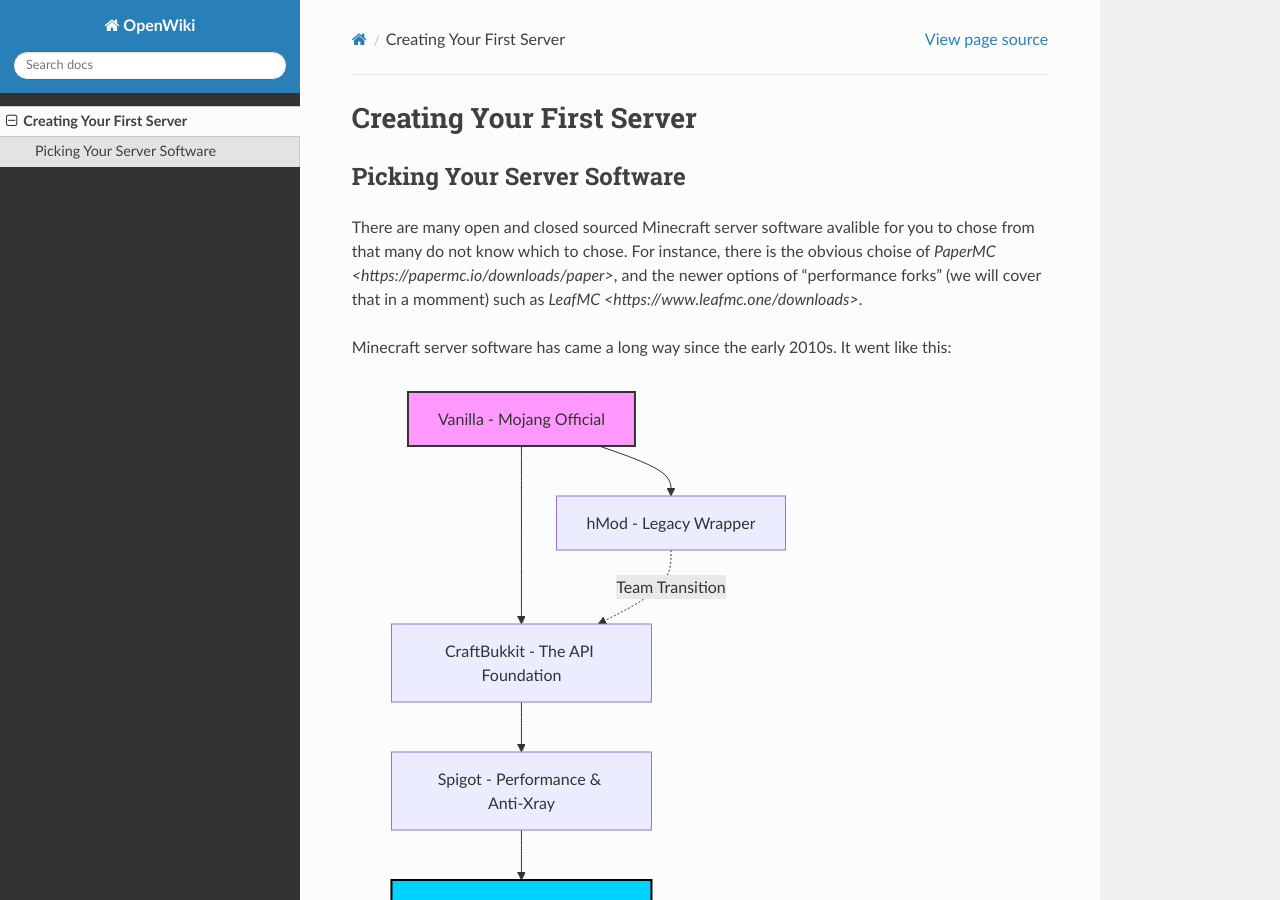
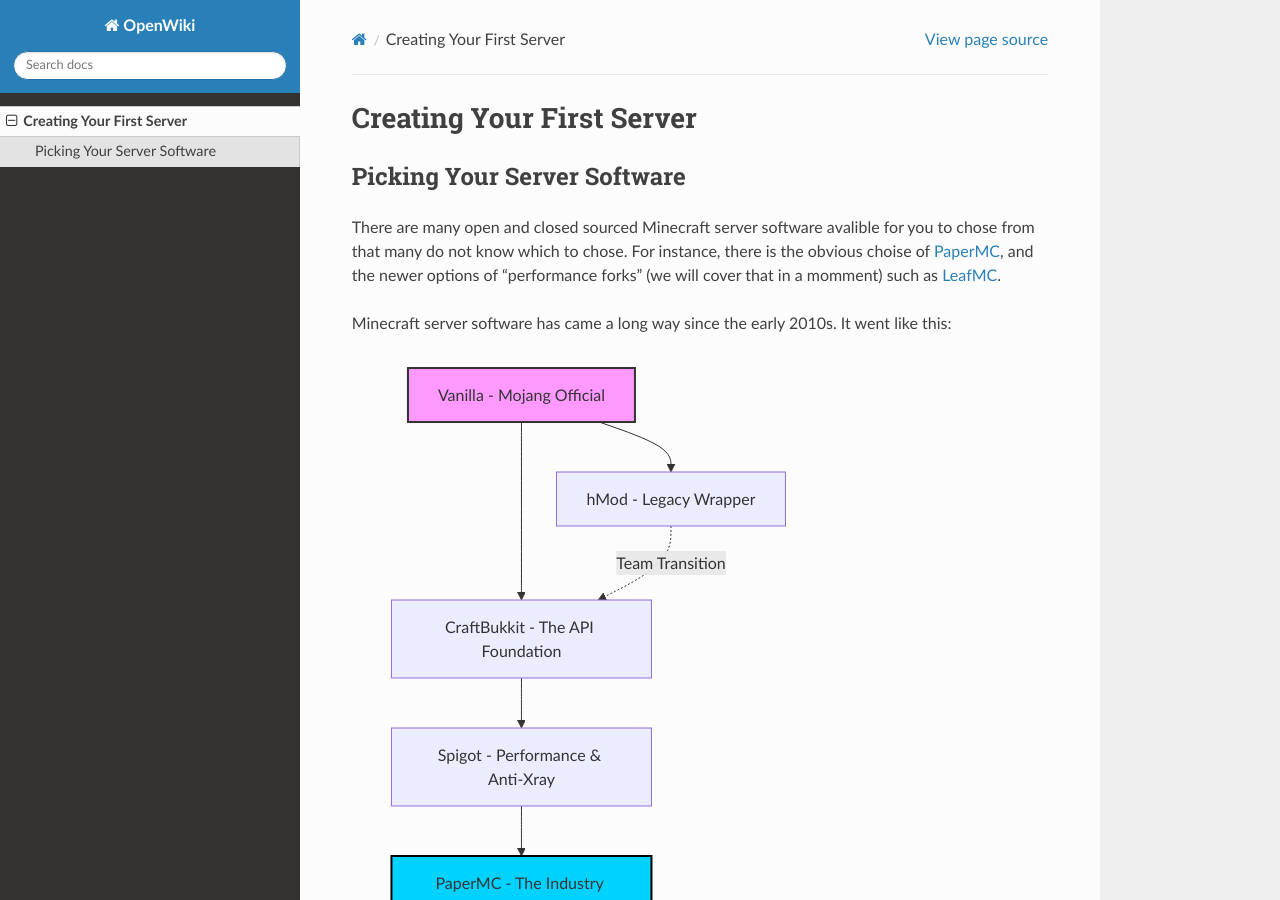
Before and after one commit to Earth1283/OpenWiki, a Sphinx documentation site: the page built from docs/source/first_server.rst, in a window 1280 px wide and 900 px high. Built offline with Sphinx 7.4.7 and the Read the Docs theme 3.1.0, drawn with Linux system fonts in a browser that asks for light colours.

Commit message:
fix hyperlink

```diff
--- a/docs/source/first_server.rst
+++ b/docs/source/first_server.rst
@@ -8,9 +8,9 @@
 
 There are many open and closed sourced Minecraft server software avalible
 for you to chose from that many do not know which to chose. For instance,
-there is the obvious choise of `PaperMC <https://papermc.io/downloads/paper>`,
+there is the obvious choise of `PaperMC <https://papermc.io/downloads/paper>`_,
 and the newer options of "performance forks" (we will cover that in a momment)
-such as `LeafMC <https://www.leafmc.one/downloads>`.
+such as `LeafMC <https://www.leafmc.one/downloads>`_.
 
 Minecraft server software has came a long way since the early 2010s. It went like this:
 
```
